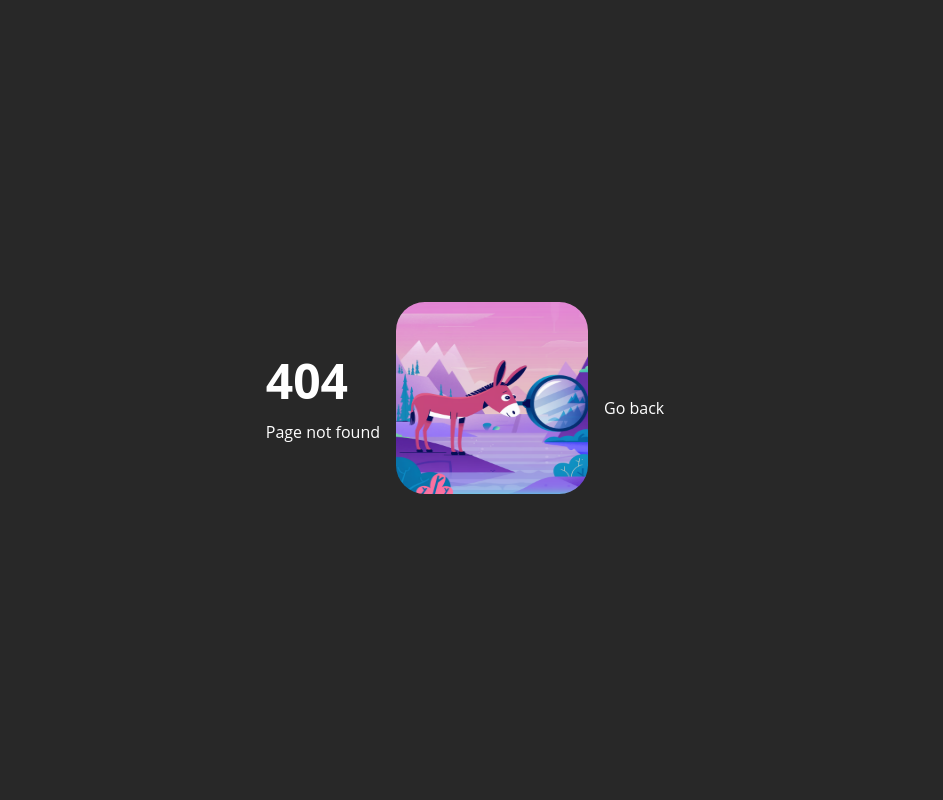
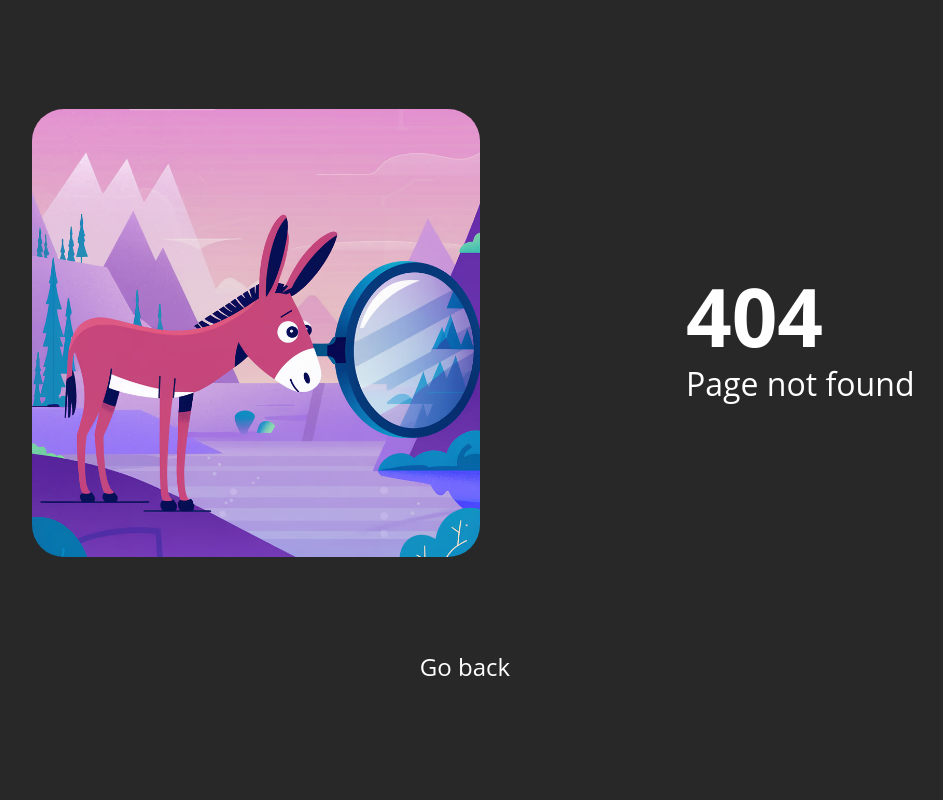
Before and after one commit to Tbeaumont79/docker-php-server, a PHP site: page /404.html in a window 1280 px wide. Shown: the whole page, without its empty margins (175-1118 px from the left). Run offline with PHP 8.4, Linux system fonts and the light colour scheme.

Commit message:
feat: updating styles for the error pages + adding mysql and phpmyadmin in docker compose

```diff
--- a/app/errors/404.html
+++ b/app/errors/404.html
@@ -3,17 +3,20 @@
   <head>
     <meta charset="UTF-8" />
     <meta name="viewport" content="width=device-width, initial-scale=1.0" />
-    <link rel="stylesheet" href="errors/styles/style.css" type="text/css" />
+    <link rel="stylesheet" href="./errors/styles/style.css" type="text/css" />
     <title>404</title>
   </head>
   <body>
     <div class="content">
-      <h1 class="title">404</h1>
-      <p>Page not found</p>
+      <div class="content-text">
+        <h1 class="title">404</h1>
+        <p>Page not found</p>
+      </div>
+      <div class="statusPicture">
+        <img src="errors/public/images/404.avif" alt="404 not found" />
+      </div>
     </div>
-    <div class="statusPicture">
-      <img src="errors/public/images/404.avif" alt="404 not found" />
-    </div>
+
     <a class="homeLink" href="/">Go back</a>
   </body>
 </html>
--- a/app/errors/styles/style.css
+++ b/app/errors/styles/style.css
@@ -8,9 +8,12 @@
 }
 
 body {
+  width: 100%;
+  height: 100%;
   display: flex;
   flex-direction: column;
   justify-content: center;
+  gap: 2rem;
   align-items: center;
   height: 100vh;
   background-color: #282828;
@@ -21,12 +24,13 @@ body {
   height: 14rem;
   width: 14rem;
   padding: 1rem;
-  border-radius: 20%;
+  border-radius: 10%;
+  object-fit: cover;
 }
-.content {
-  text-align: left;
+.content-text {
+  text-align: center;
 }
-.content .title {
+.content-text .title {
   font-size: 3rem;
   line-height: 1;
   font-weight: 700;
@@ -37,14 +41,41 @@ body {
   text-decoration: none;
   margin-top: 1rem;
 }
-.homeLink:hover {
-  color: pink;
-  padding: 2rem;
-  background-color: #fff;
-  border-radius: 10px;
-}
+
 @media screen and (min-width: 768px) {
-  body {
-    flex-direction: row;
+  .content {
+    display: flex;
+    flex-direction: row-reverse;
+    align-items: center;
+    justify-content: space-evenly;
+    width: 100%;
+  }
+  .content-text {
+    display: flex;
+    flex-direction: column;
+    line-height: 1.5rem;
+    text-align: left;
+  }
+
+  .content-text .title {
+    font-size: 5rem;
+  }
+  .content-text p {
+    font-size: 2rem;
+  }
+  .homeLink {
+    font-size: 1.5rem;
+    padding: 1.5rem;
+  }
+  .homeLink:hover {
+    color: rgb(169, 103, 114);
+    text-align: center;
+
+    background-color: #fff;
+    border-radius: 10px;
+  }
+  .statusPicture img {
+    height: 30rem;
+    width: 30rem;
   }
 }
```
Also changed, not shown: app/src/index.php (+11 -1 lines), compose.yml (+36 -1 lines), 2 other files.
